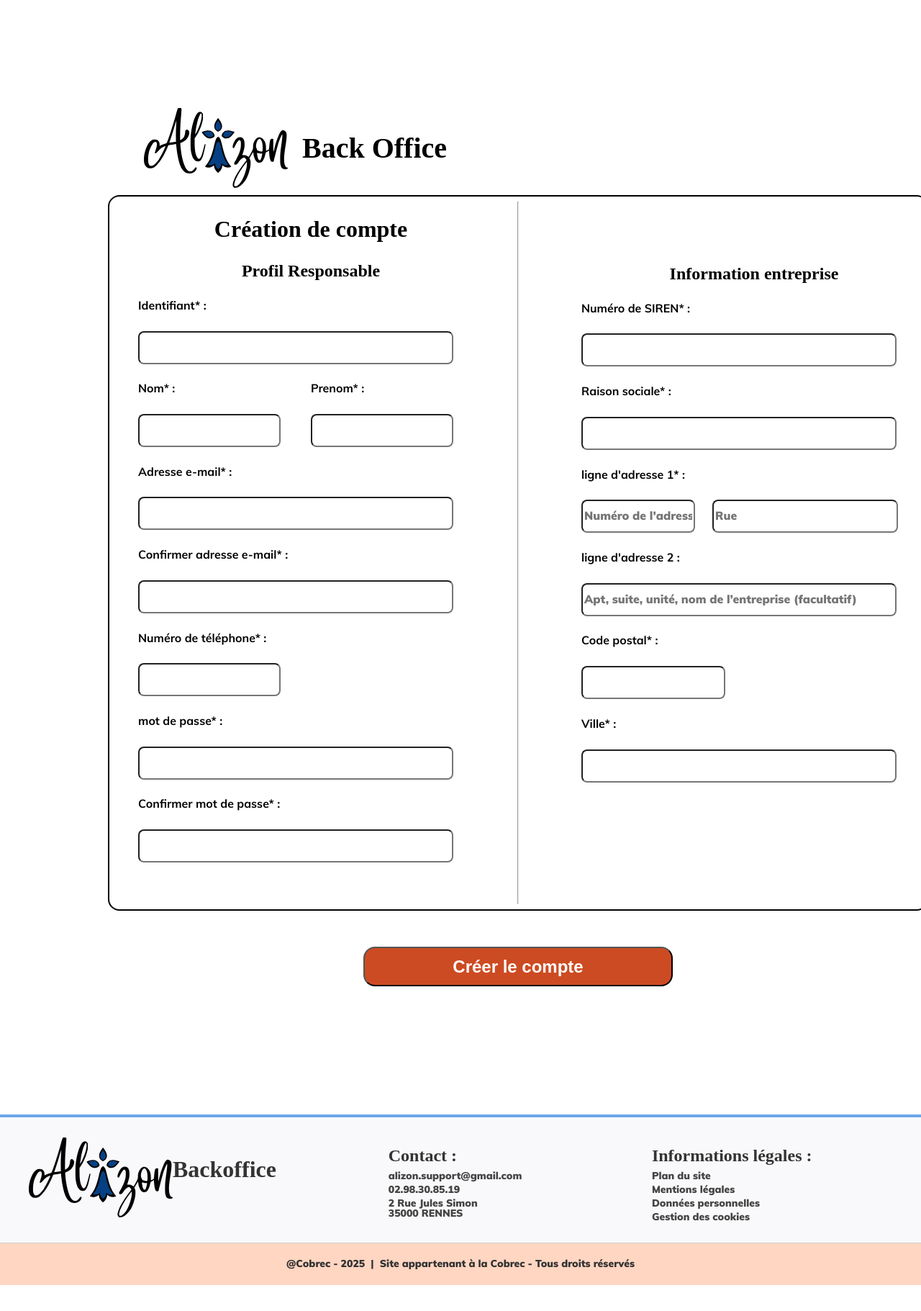
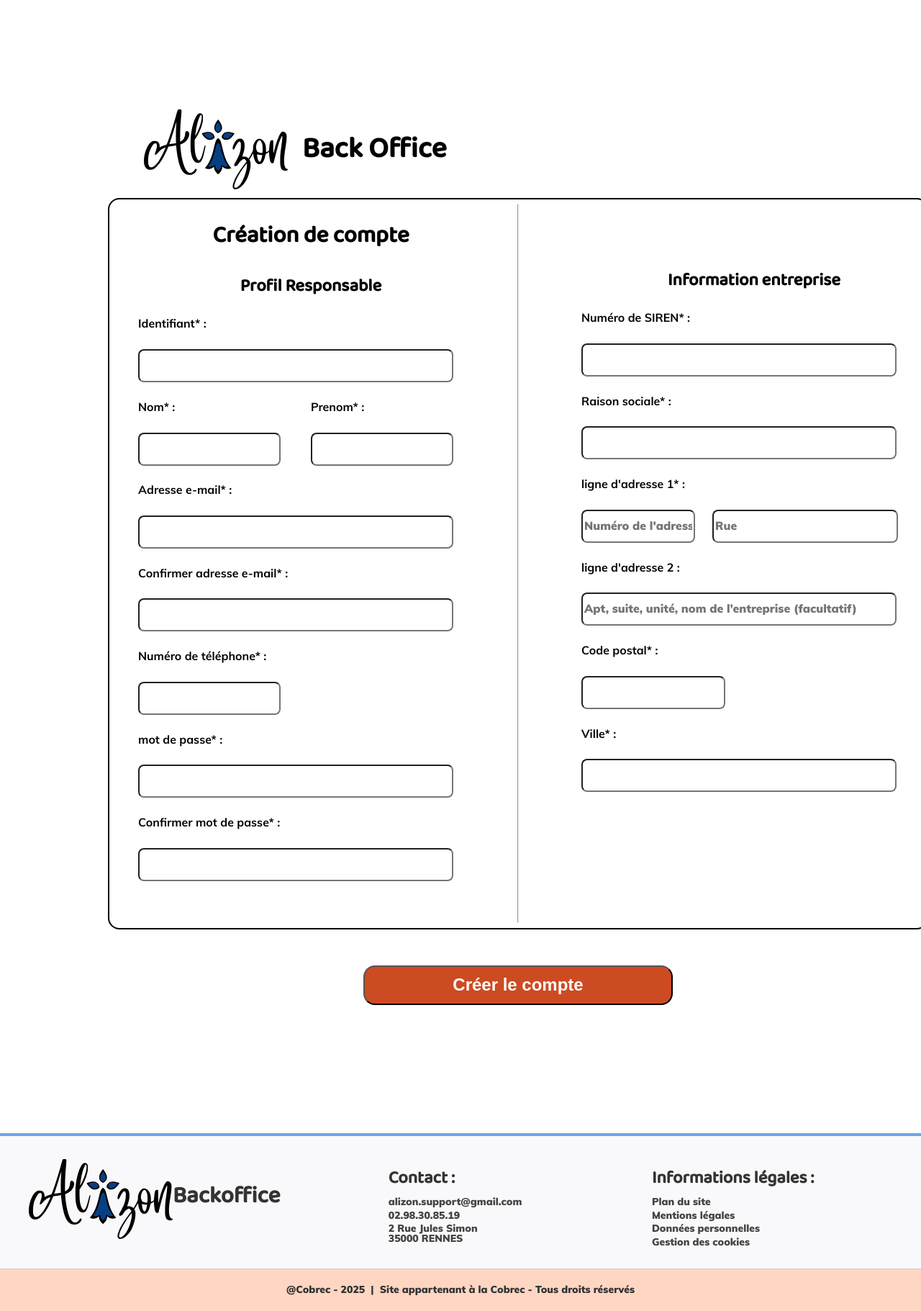
Before and after one commit to Nanardeau/sae3, a PHP site: page /backoffice/creer_compte_vendeur.php?erreur=1 in a window 1280 px wide; the page is wider, and only the part inside the window is pictured. Shown: that part at 72% size. Before the commit the page ends 1785 px from the top of that part, so only its background shows below. Run offline with PHP 8.4, Linux system fonts and the light colour scheme; some libraries are stand-ins or nearby versions; some web fonts are replaced.

Commit message:
Changement de branch

```diff
--- a/html/css/style/creer_compte_vendeur.css
+++ b/html/css/style/creer_compte_vendeur.css
@@ -48,7 +48,7 @@
   font-display: swap;
 }
 body {
-  font-family: "Mulish", "Baloo 2", "sans-serif";
+  font-family: "Mulish", "Baloo", "sans-serif";
   font-size: 14px;
   background-color: white;
   color: black;
@@ -56,25 +56,25 @@ body {
 }
 
 h1 {
-  font-family: "Baloo 2";
+  font-family: "Baloo";
   font-size: 40px;
   font-weight: bold;
 }
 
 h2 {
-  font-family: "Baloo 2";
+  font-family: "Baloo";
   font-size: 32px;
   font-weight: bold;
 }
 
 h3 {
-  font-family: "Baloo 2";
+  font-family: "Baloo";
   font-size: 24px;
   font-weight: bold;
 }
 
 h4 {
-  font-family: "Baloo 2";
+  font-family: "Baloo";
   font-size: 20px;
   font-weight: bold;
 }
@@ -104,7 +104,7 @@ header .logo_alizon_back {
 }
 header h1 {
   color: white;
-  font-family: "Baloo 2", sans-serif;
+  font-family: "Baloo", sans-serif;
   font-size: 2em;
   margin-top: 1em;
 }
@@ -118,7 +118,7 @@ header a {
 }
 header a h2 {
   color: white;
-  font-family: "Baloo 2", sans-serif;
+  font-family: "Baloo", sans-serif;
   font-size: 1.5em;
   margin: 0 2em 0 0;
 }
--- a/html/css/tools/_vFront.scss
+++ b/html/css/tools/_vFront.scss
@@ -10,7 +10,7 @@ $inverse : #FF4444;
 
 // Variables de texte
 $radius : 1em;
-$Poltitle : "Baloo 2";
+$Poltitle : "Baloo";
 $Poltext : "Mulish";
 $txtSize : 14px;
 $TrGdTitle : 40px;  //Pour les H1
--- a/html/css/tools/_vback.scss
+++ b/html/css/tools/_vback.scss
@@ -10,7 +10,7 @@ $inverse : #FF4444;
 
 // Variables de texte
 $radius : 1em;
-$Poltitle : "Baloo 2";
+$Poltitle : "Baloo";
 $Poltext : "Mulish";
 $txtSize : 14px;
 $TrGdTitle : 40px;  //Pour les H1
--- a/html/css/tools/mixin/_com.scss
+++ b/html/css/tools/mixin/_com.scss
@@ -2,7 +2,7 @@
 
 @mixin text($taille){
     font: {
-         family: $Poltitle;
+        family: $Poltitle;
         size: $taille;
         weight : bold;
     }
```
Also changed, not shown: html/css/style/catalogue.css (+4 -4 lines), 2 other files.
